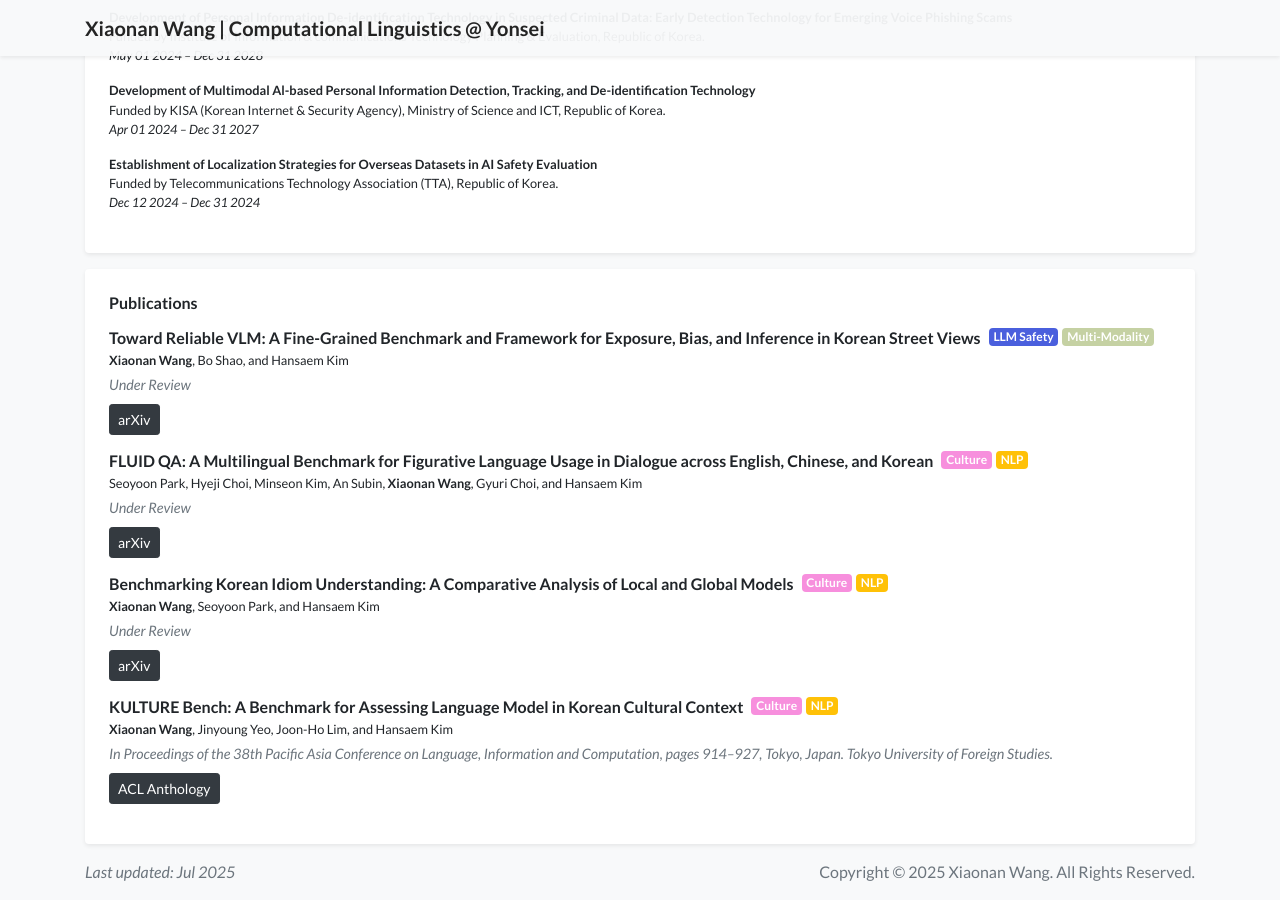
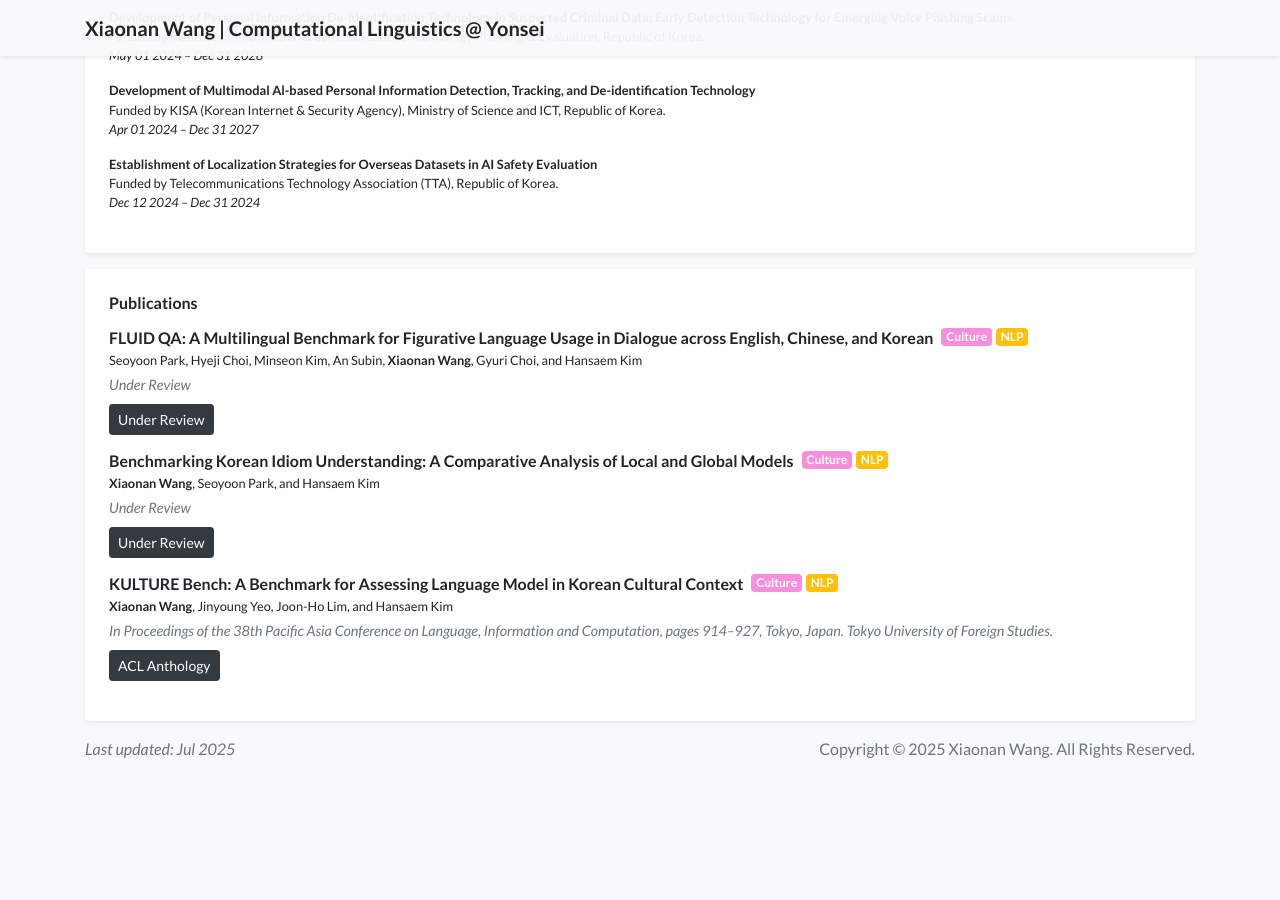
Before and after one commit to wangxiaonan-git/wangxiaonan-git.github.io, a Jekyll site: the page built from index.html, in a window 1280 px wide and 900 px high, scrolled down 1010 px. Built offline with Jekyll 4.4.1, drawn with Linux system fonts in a browser that asks for light colours; a style sheet for code colours, icons or effects is not loaded; after the commit the page ends 1787 px from its top, so only the background shows below that.

Commit message:
Update index.html

```diff
--- a/index.html
+++ b/index.html
@@ -49,19 +49,6 @@ num_selected: 10
 
         <div class="mb-3">
           <h6 class="mb-1 d-flex align-items-center">
-            <span>Toward Reliable VLM: A Fine-Grained Benchmark and Framework for Exposure, Bias, and Inference in Korean Street Views</span>
-            <span class="badge ml-2" style="background-color: #4a5fdd; color: white;">LLM Safety</span>
-            <span class="badge ml-1" style="background-color: #c5d1a3; color: white;">Multi-Modality</span>
-          </h6>
-          <p class="mb-1 small">
-            <strong>Xiaonan Wang</strong>, Bo Shao, and Hansaem Kim
-          </p>
-          <p class="text-muted font-italic mb-2" style="font-size: 0.9rem;">Under Review</p>
-          <a href="https://www.arxiv.org/abs/2506.03371" class="btn btn-sm btn-dark">arXiv</a>
-        </div>
-
-        <div class="mb-3">
-          <h6 class="mb-1 d-flex align-items-center">
             <span>FLUID QA: A Multilingual Benchmark for Figurative Language Usage in Dialogue across English, Chinese, and Korean</span>
             <span class="badge ml-2" style="background-color: #f78fdd; color: white;">Culture</span>
             <span class="badge ml-1" style="background-color: #ffc107; color: white;">NLP</span>
@@ -70,7 +57,7 @@ num_selected: 10
             Seoyoon Park, Hyeji Choi, Minseon Kim, An Subin, <strong>Xiaonan Wang</strong>,  Gyuri Choi, and Hansaem Kim
           </p>
           <p class="text-muted font-italic mb-2" style="font-size: 0.9rem;">Under Review</p>
-          <a href="" class="btn btn-sm btn-dark">arXiv</a>
+          <a href="" class="btn btn-sm btn-dark">Under Review</a>
         </div>
 
         <div class="mb-3">
@@ -83,7 +70,7 @@ num_selected: 10
             <strong>Xiaonan Wang</strong>, Seoyoon Park, and Hansaem Kim
           </p>
           <p class="text-muted font-italic mb-2" style="font-size: 0.9rem;">Under Review</p>
-          <a href="" class="btn btn-sm btn-dark">arXiv</a>
+          <a href="" class="btn btn-sm btn-dark">Under Review</a>
         </div>
 
         <div class="mb-3">
```
